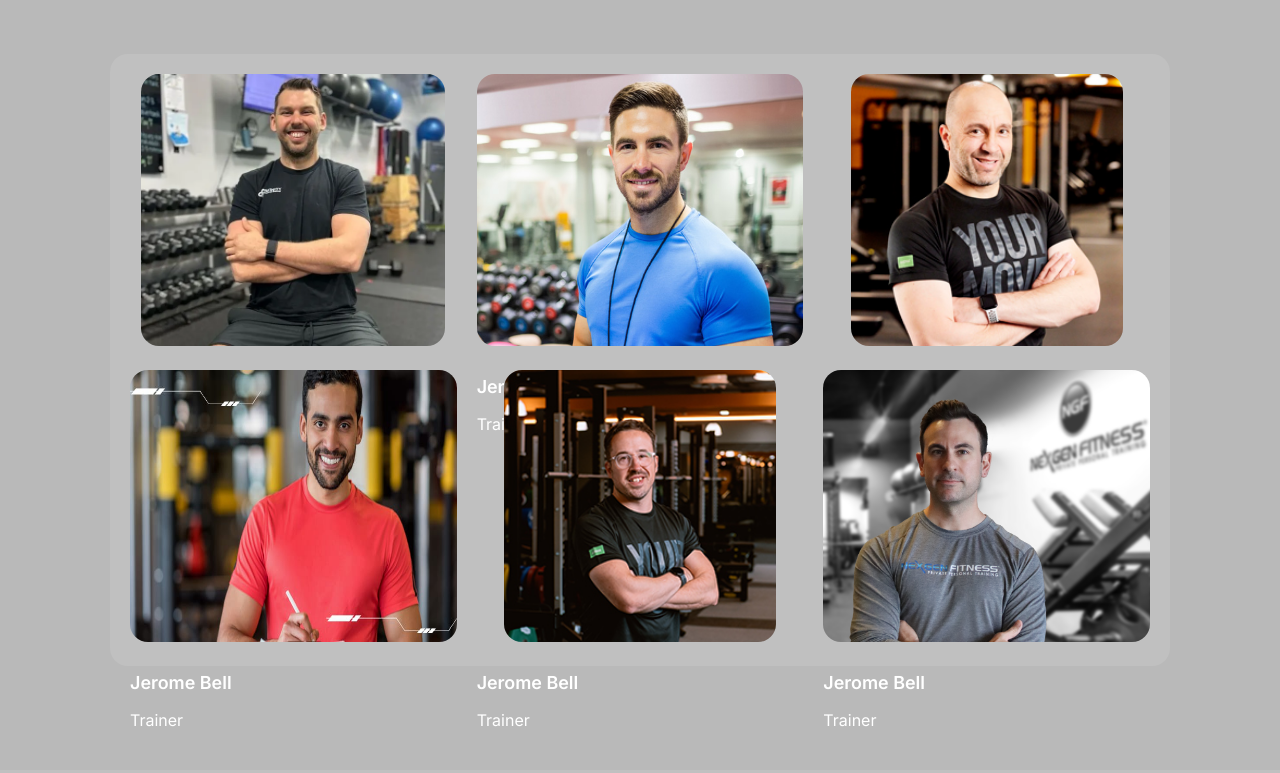
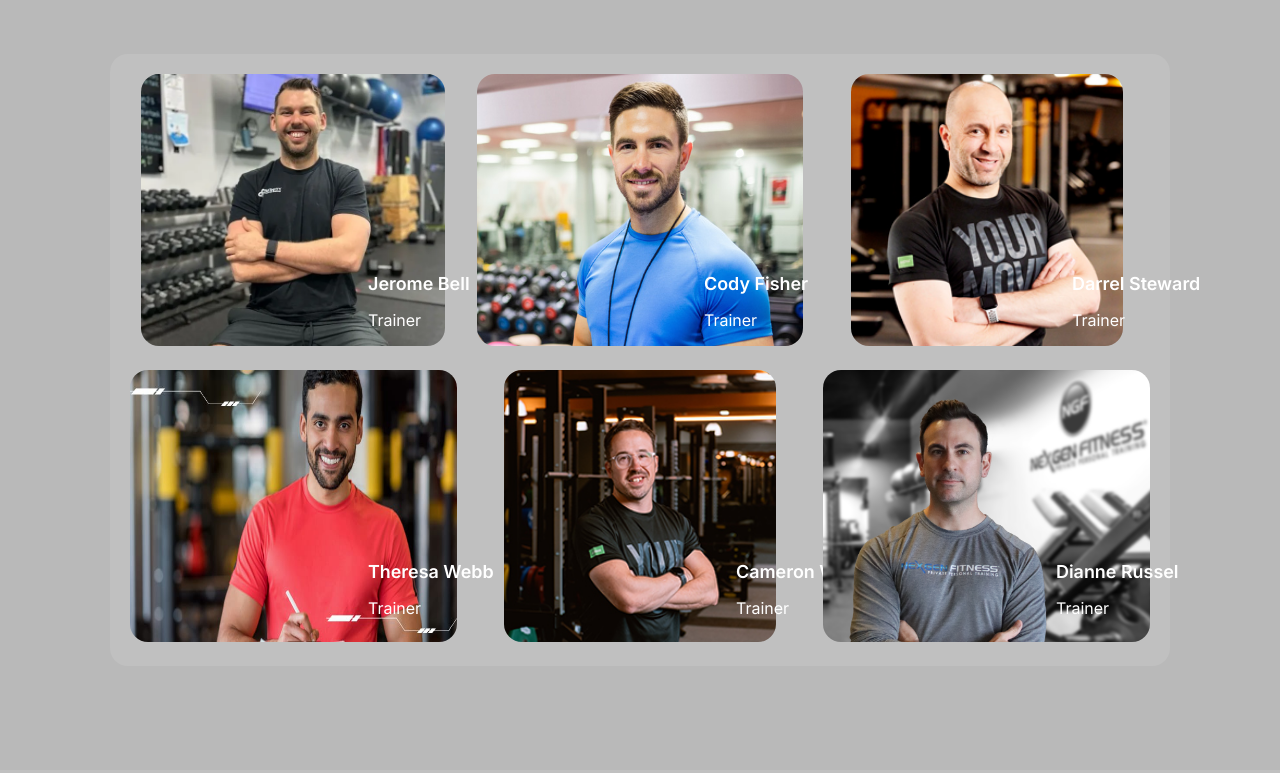
Before and after one commit to masudulalam/RB9A2, a plain HTML site: page index.html in a window 1280 px wide. Shown: the part 2041-2814 px from the top of the page. Drawn offline with Linux system fonts and the light colour scheme.

Commit message:
updated meet our team section

```diff
--- a/index.html
+++ b/index.html
@@ -115,45 +115,45 @@
                 form our dedicated team, each bringing their unique skills and expertise to contribute to our shared
                 goals.</p>
             <div class="trainer-image-gallery">
-                <div class="trainer-image">
+                <div class="trainer-image1">
                     <img src="./images/trainer1.png" alt="image">
-                    <div class="trainer-name">
+                    <div class="trainer-name1">
                         <h6>Jerome Bell</h6>
                         <p>Trainer</p>
                     </div>
                 </div>
-                <div class="trainer-image">
+                <div class="trainer-image2">
                     <img src="./images/trainer2.png" alt="image">
-                    <div class="trainer-name">
-                        <h6>Jerome Bell</h6>
+                    <div class="trainer-name2">
+                        <h6>Cody Fisher</h6>
                         <p>Trainer</p>
                     </div>
                 </div>
-                <div class="trainer-image">
+                <div class="trainer-image3">
                     <img src="./images/trainer3.png" alt="image">
-                    <div class="trainer-name">
-                        <h6>Jerome Bell</h6>
+                    <div class="trainer-name3">
+                        <h6>Darrel Steward</h6>
                         <p>Trainer</p>
                     </div>
                 </div>
-                <div class="trainer-image">
+                <div class="trainer-image4">
                     <img src="./images/trainer4.png" alt="image">
-                    <div class="trainer-name">
-                        <h6>Jerome Bell</h6>
+                    <div class="trainer-name4">
+                        <h6>Theresa Webb</h6>
                         <p>Trainer</p>
                     </div>
                 </div>
-                <div class="trainer-image">
+                <div class="trainer-image5">
                     <img src="./images/trainer5.png" alt="image">
-                    <div class="trainer-name">
-                        <h6>Jerome Bell</h6>
+                    <div class="trainer-name5">
+                        <h6>Cameron Williamson</h6>
                         <p>Trainer</p>
                     </div>
                 </div>
-                <div class="trainer-image">
+                <div class="trainer-image6">
                     <img src="./images/trainer6.png" alt="image">
-                    <div class="trainer-name">
-                        <h6>Jerome Bell</h6>
+                    <div class="trainer-name6">
+                        <h6>Dianne Russel</h6>
                         <p>Trainer</p>
                     </div>
                 </div>
--- a/styles/style.css
+++ b/styles/style.css
@@ -311,10 +311,45 @@ h6 {
     position: relative;
 }
 
-.trainer-image-gallery .trainer-image .trainer-name {
+.trainer-image-gallery .trainer-image1 .trainer-name1 {
     position: absolute;
-    /* top: 8rem; */
-    /* left: 1rem; */
+    top: 143rem;
+    left: 23rem;
+    text-align: left;
+    color: #fff;
+}
+.trainer-image-gallery .trainer-image2 .trainer-name2 {
+    position: absolute;
+    top: 143rem;
+    left: 44rem;
+    text-align: left;
+    color: #fff;
+}
+.trainer-image-gallery .trainer-image3 .trainer-name3 {
+    position: absolute;
+    top: 143rem;
+    left: 67rem;
+    text-align: left;
+    color: #fff;
+}
+.trainer-image-gallery .trainer-image4 .trainer-name4 {
+    position: absolute;
+    top: 161rem;
+    left: 23rem;
+    text-align: left;
+    color: #fff;
+}
+.trainer-image-gallery .trainer-image5 .trainer-name5 {
+    position: absolute;
+    top: 161rem;
+    left: 46rem;
+    text-align: left;
+    color: #fff;
+}
+.trainer-image-gallery .trainer-image6 .trainer-name6 {
+    position: absolute;
+    top: 161rem;
+    left: 66rem;
     text-align: left;
     color: #fff;
 }
```
